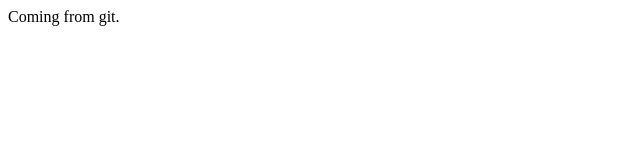
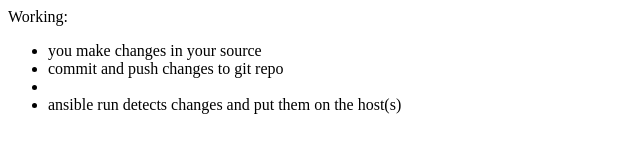
Before and after one commit to oscarbuse/testing, a plain HTML site: page index.html in a window 1280 px wide. Shown: the whole page, without its empty margins (0-640 px from the left). Drawn offline with Linux system fonts and the light colour scheme.

Commit message:
more explanation

```diff
--- a/index.html
+++ b/index.html
@@ -1,5 +1,10 @@
 <html><head></head>
 <title>from git</title>
 <body>
-Coming from git.
+Working:<br>
+<ul>
+<li>you make changes in your source</li>
+<li>commit and push changes to git repo<li>
+<li>ansible run detects changes and put them on the host(s)</li>
+</ul>
 </body></html>
```
